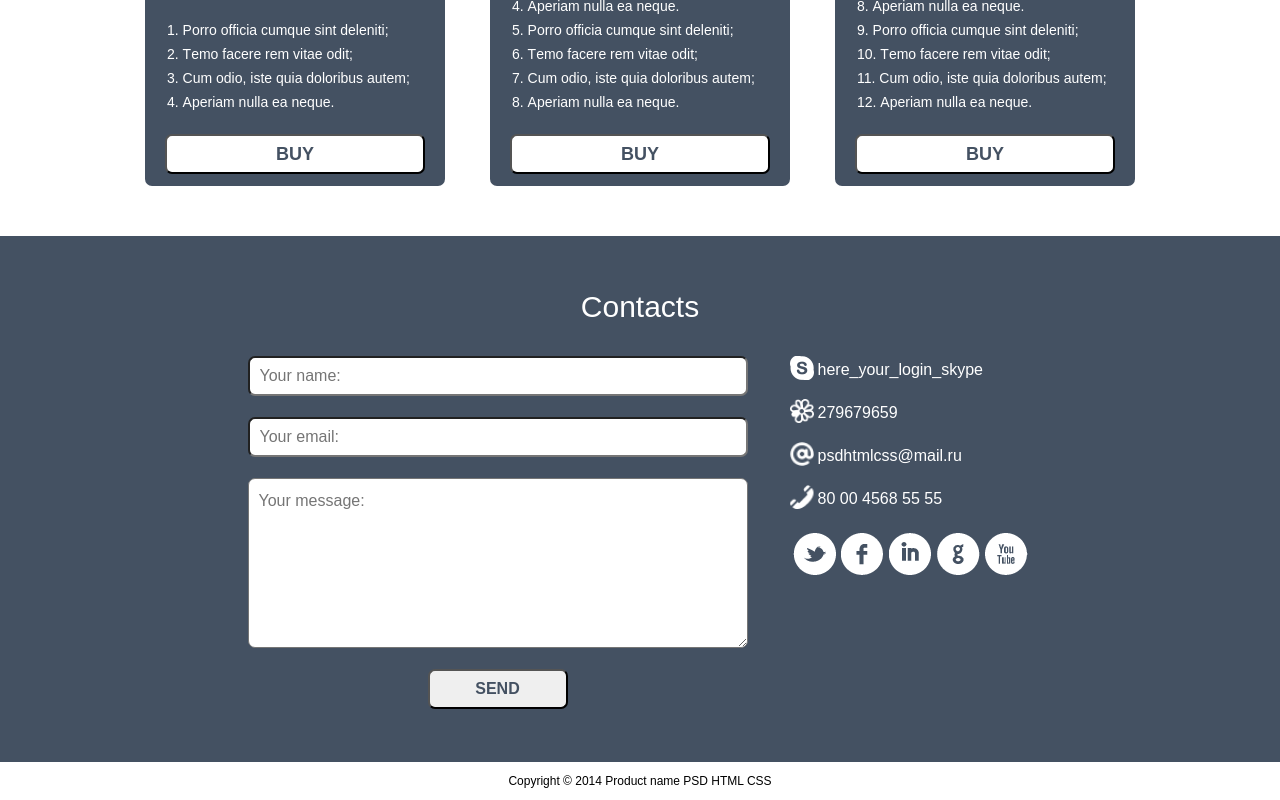
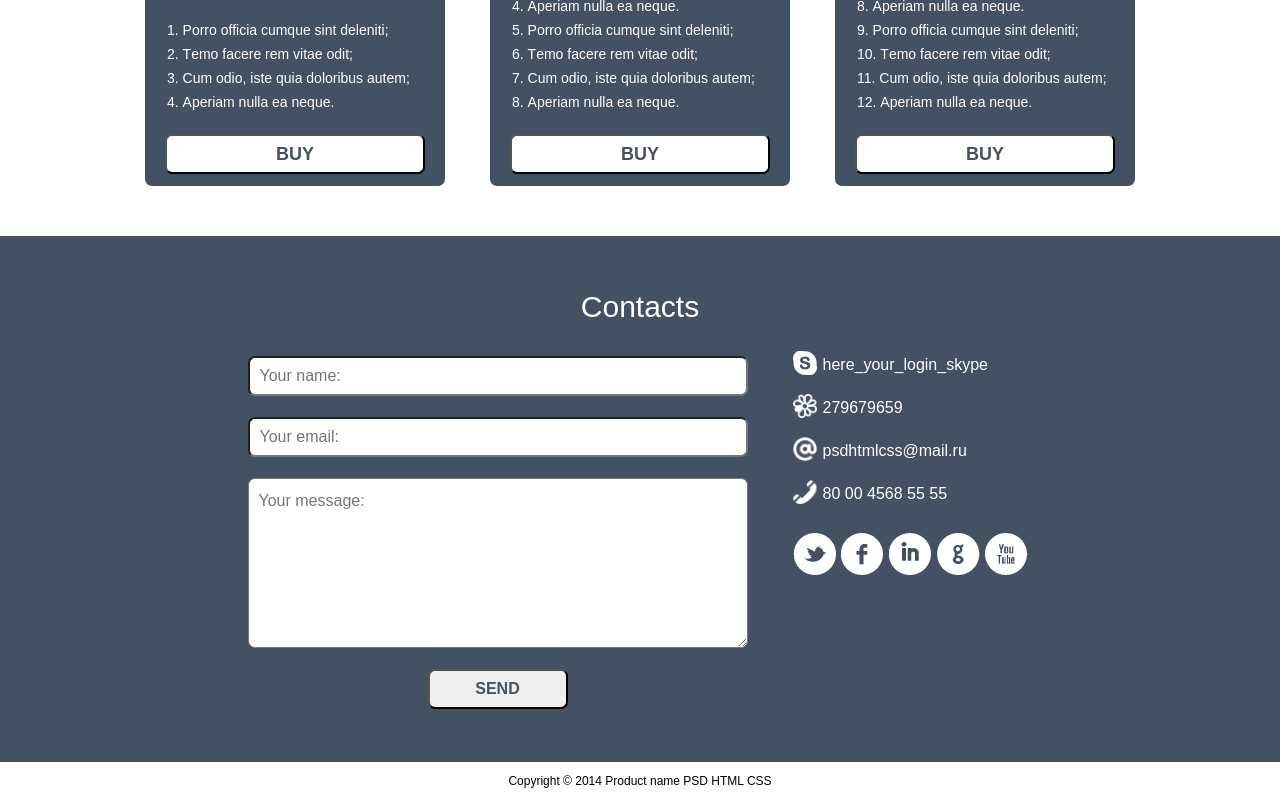
Before and after one commit to kalintsev/first-site, a plain HTML site: page index.html in a window 1280 px wide. Shown: the part 2520-3320 px from the top of the page. Drawn offline with Linux system fonts and the light colour scheme.

Commit message:
first site final

```diff
--- a/css/style.css
+++ b/css/style.css
@@ -430,11 +430,14 @@ body {
 }
 
 .footer_contacts_item {
-  width   : 100%;
-  display : block;
-  color   : #ffffff;
-  margin  : 5px 25px 25px;
-  position: relative;
+  width      : 100%;
+  display    : block;
+  color      : #ffffff;
+  /* margin  : 5px 25px 25px; */
+  margin     : 0 0 25px 0;
+  padding    : 0 0 0 30px;
+  box-sizing : border-box;
+  position   : relative;
 }
 
 .footer_contacts_item::before {
@@ -448,7 +451,7 @@ body {
   background-size    : cover;
   position           : absolute;
   top                : -5px;
-  left               : -28px;
+  left               : 0;
 }
 
 .footer_contacts_item:nth-child(1)::before {
@@ -467,12 +470,15 @@ body {
   background-image: url('../img/phone_icon.png');
 }
 
-
+.footer_contacts_item:nth-child(4) {
+  margin: 0;
+}
 
 .footer_contacts_icons {
   display        : flex;
   justify-content: space-between;
   box-sizing     : border-box;
+  margin         : 30px 0 0 0;
 }
 
 .footer_contacts_icon {
```
Also changed, not shown: index.html (+2 -4 lines).
